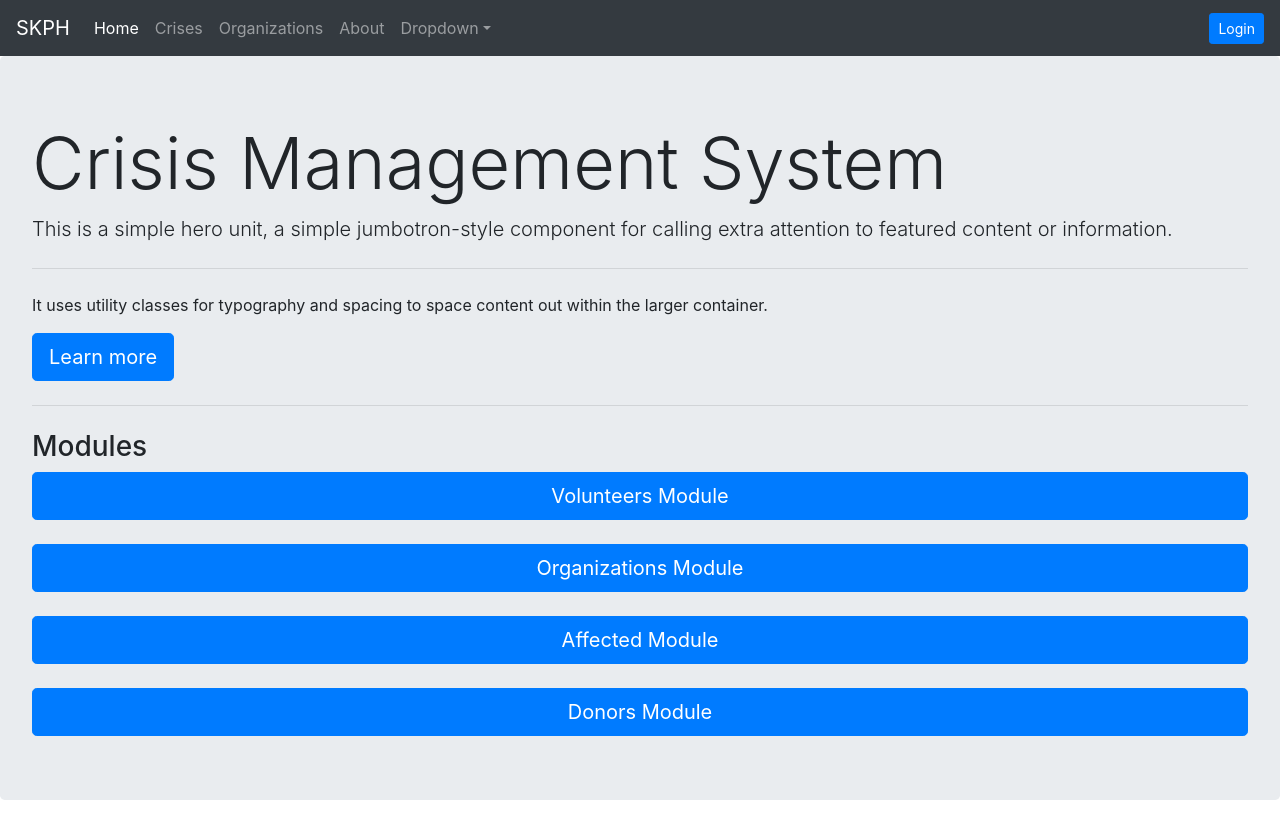
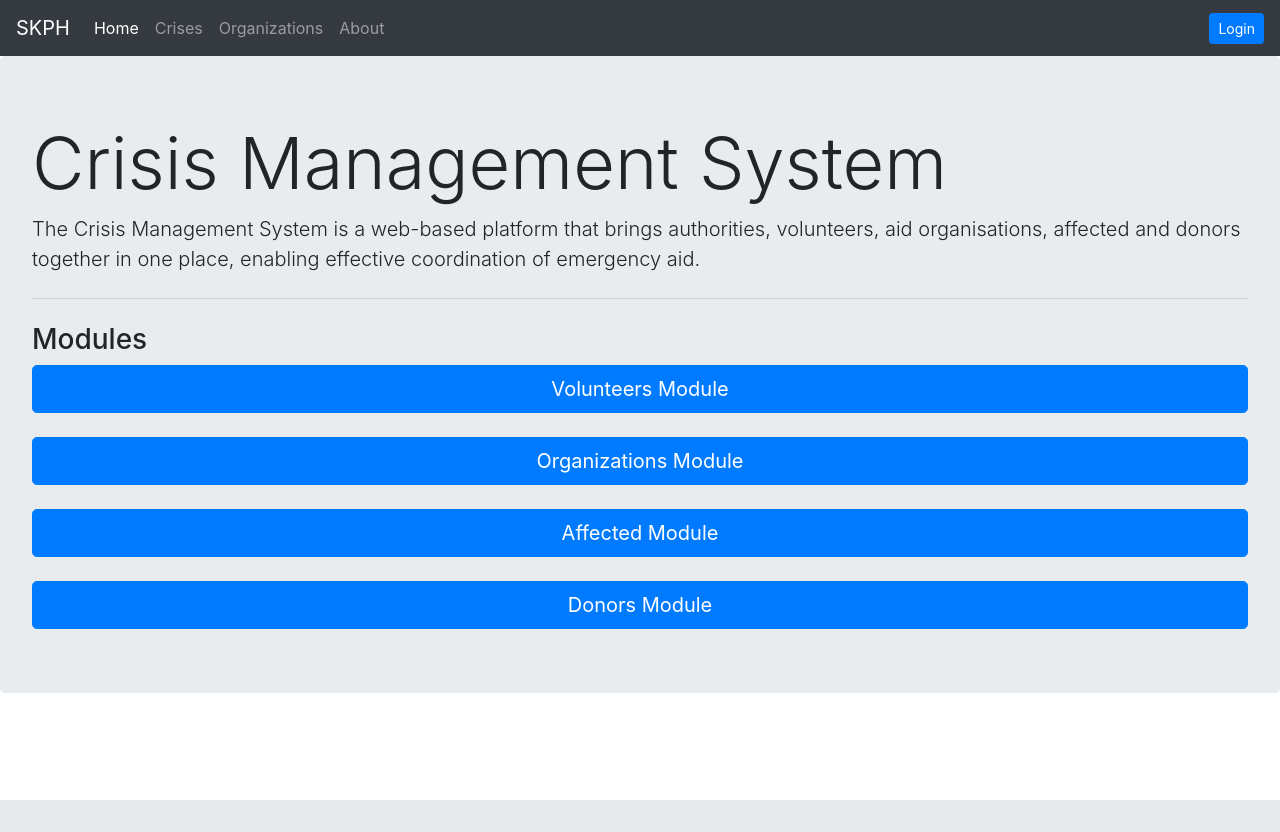
Before and after one commit to IO2024FTIMS/SKPH, a Flask app: page / in a window 1280 px wide. After the commit the page ends 800 px from the top, so only its background shows below. Run offline with Flask 3, Linux system fonts and the light colour scheme; some libraries are stand-ins or nearby versions.

Commit message:
Feature/organizations (#20)
access control, fix in auth module (new donor model)

---------

Co-authored-by: wst3pniewski <wstepniewski.dev@zohomail.eu>

```diff
--- a/app/auth/register_forms.py
+++ b/app/auth/register_forms.py
@@ -22,6 +22,7 @@ class AddressFormMixin:
 class DonorRegisterForm(BaseRegisterForm):
     first_name = StringField('First Name')
     last_name = StringField('Last Name')
+    phone = StringField('Phone', validators=[DataRequired(), Length(min=9, max=15)])
 
 
 class VolunteerRegisterForm(BaseRegisterForm, AddressFormMixin):
--- a/app/auth/routes.py
+++ b/app/auth/routes.py
@@ -59,8 +59,10 @@ def create_user_and_related_data(form, user_type):
 
     if user_type == 'donor':
         donor = Donor(
-            first_name=form.first_name.data,
-            last_name=form.last_name.data,
+            name=form.first_name.data,
+            surname=form.last_name.data,
+            phone_number=form.phone.data,
+            email=form.email.data,
             user_id=user.id
         )
         db.session.add(donor)
--- a/app/templates/base.jinja
+++ b/app/templates/base.jinja
@@ -27,7 +27,7 @@
             </a>
           </li>
           <li class="nav-item">
-            <a class="nav-link" href="#">{{ _("Crises") }}</a>
+            <a class="nav-link" href="{{ url_for('organization.list_charity_campaigns') }}">{{ _("Crises") }}</a>
           </li>
           <li class="nav-item">
             <a class="nav-link" href="{{ url_for('organization.list_organizations') }}">{{ _("Organizations")}}</a>
@@ -35,7 +35,7 @@
           <li class="nav-item">
             <a class="nav-link" href="#">{{ _("About") }}</a>
           </li>
-          <li class="nav-item dropdown">
+          {# <li class="nav-item dropdown">
             <a class="nav-link dropdown-toggle" data-toggle="dropdown" href="#" role="button" aria-haspopup="true"
               aria-expanded="false">Dropdown</a>
             <div class="dropdown-menu">
@@ -45,7 +45,7 @@
               <div class="dropdown-divider"></div>
               <a class="dropdown-item" href="#">Separated link</a>
             </div>
-          </li>
+          </li> #}
         </ul>
         {% if current_user.is_authenticated %}
         <div class="navbar-text mr-3">
@@ -75,9 +75,9 @@
     {% block content %} {% endblock %}
   </main>
 
-  <footer>
-    <p></p>
-  </footer>
+  {# <footer class="d-flex justify-content-end align-items-end mr-2" style="height: 42vh;">
+    <p>{{ _(" Crisis Management System - building a better future together. © 2025 All rights reserved.") }}</p>
+  </footer> #}
 
   <!-- Include jQuery and Bootstrap JS -->
   <script src="https://code.jquery.com/jquery-3.5.1.slim.min.js"></script>
--- a/app/templates/donors/create_donation.jinja
+++ b/app/templates/donors/create_donation.jinja
@@ -19,7 +19,7 @@
           </div>
           <div>
             <label for="donor_id">{{ _("Donor:") }}</label>
-            <select id="donor_id" name="donor_id" required>
+            <select class="form-control" id="donor_id" name="donor_id" required>
               {% for donor in donors %}
               <option value="{{ donor.donor_id }}">{{ donor.name }} {{ donor.surname }}
               </option>
@@ -28,11 +28,12 @@
           </div>
           <div>
             <label for="donation_type">{{ _("Type:") }}</label>
-            <select id="donation_type" name="donation_type" required>
+            <select class="form-control" id="donation_type" name="donation_type" required>
               <option value="money">{{ _("Money") }}</option>
               <option value="item">{{ _("Item") }}</option>
             </select>
           </div>
+          <br>
           <div>
             <button type="submit" class="btn btn-primary">{{ _("Confirm Donation") }}</button>
           </div>
--- a/app/templates/index.jinja
+++ b/app/templates/index.jinja
@@ -5,14 +5,18 @@
 {% block content %}
 <div class="jumbotron">
   <h1 class="display-3">{{ _("Crisis Management System") }}</h1>
-  <p class="lead">This is a simple hero unit, a simple jumbotron-style component for calling extra attention to
-    featured content or information.</p>
+  <p class="lead">
+    {{_("""The Crisis Management System is a web-based platform that brings authorities,
+    volunteers, aid organisations, affected and donors together in one place,
+    enabling effective coordination of emergency aid.""") }}
+  </p>
   <hr class="my-4">
-  <p>It uses utility classes for typography and spacing to space content out within the larger container.</p>
+  {# <p>It uses utility classes for typography and spacing to space content out within the larger container.</p>
   <p class="lead">
     <a class="btn btn-primary btn-lg" href="#" role="button">Learn more</a>
-  </p>
-  <hr class="my-4">
+  </p> #}
+  {#
+  <hr class="my-4"> #}
   <h3>{{ _("Modules") }}</h3>
   <div class="d-flex flex-column">
     <a class="btn btn-primary btn-lg" href="{{ url_for('volunteers.index') }}">{{ _("Volunteers Module") }}</a>
--- a/app/templates/organization/list_organization_charity_campaigns.jinja
+++ b/app/templates/organization/list_organization_charity_campaigns.jinja
@@ -23,7 +23,7 @@
         <td>{{ campaign.organization.organization_name }}</td>
         <td>
           {{ campaign.charity_campaign.name }}
-          <a class="btn btn-primary btn-sm"
+          <a class="btn btn-primary btn-sm ml-4"
             href="{{ url_for('organization.view_campaign', charity_campaign_id=campaign.charity_campaign.id) }}">
             {{ _("View Campaign") }}
           </a>
--- a/requirements.txt
+++ b/requirements.txt
@@ -14,6 +14,7 @@ dnspython~=2.7.0
 itsdangerous~=2.2.0
 Flask-Mailman~=1.1.1
 Flask-WTF~=1.2.2
+email-validator~=2.2.0
 
 # Additional utilities
 pytest == 8.3.3
```
Also changed, not shown: app/organization/routes.py (+11 -6 lines), app/templates/auth/register.jinja (+11 -1 lines), app/templates/organization/organization_index.jinja (+8 -6 lines), app/templates/organization/volunteer_sign_to_charity_campaign.jinja (+1 -8 lines), app/utils/helpers.py (+15 -0 lines), translations/pl/LC_MESSAGES/messages.po, 1 other file.
